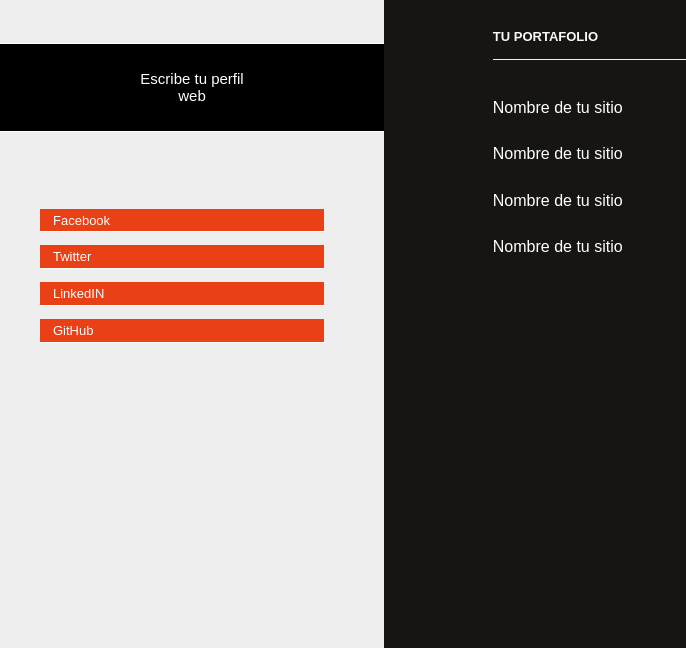
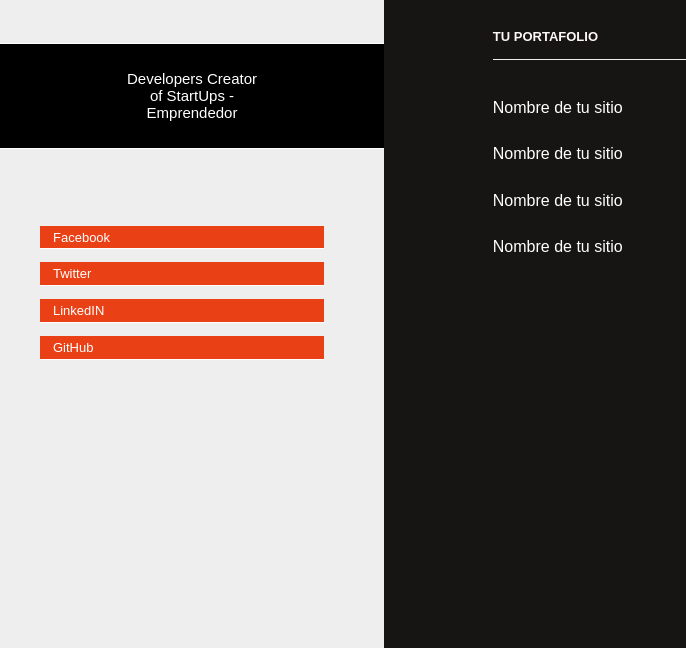
Before and after one commit to kasnino/Portafolio, a plain HTML site: page index.html in a window 1280 px wide. Shown: the part 152-800 px from the top of the page, without its empty margins (0-686 px from the left). Drawn offline with Linux system fonts and the light colour scheme.

Commit message:
Mi perfil web escrito

```diff
--- a/index.html
+++ b/index.html
@@ -40,7 +40,7 @@
       <div class="comunidad-autoria">
         <div class="nombre">
           <!-- 2º Commit - Tu perfil Web -->
-          <p>Escribe tu perfil web</p>
+          <p>Developers Creator of StartUps - Emprendedor</p>
         </div>
       </div>
     </section>
```
